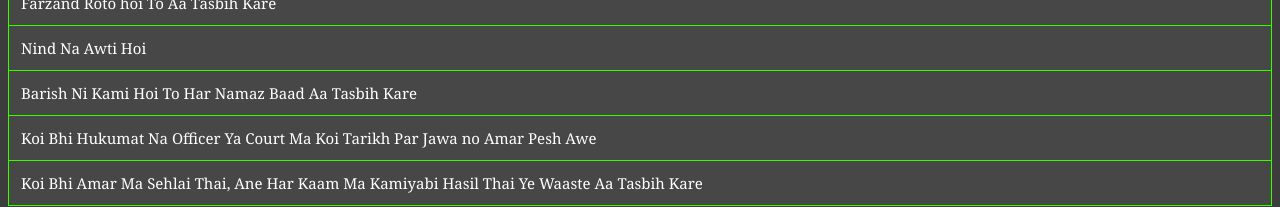
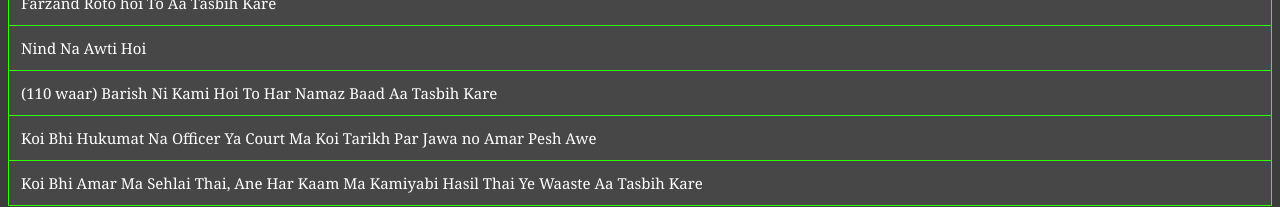
Before and after one commit to DawoodiBohraApp/tasbeeh, a plain HTML site: page index.html in a window 1280 px wide. Shown: the part 1466-1673 px from the top of the page. Drawn offline with Linux system fonts and the light colour scheme.

Commit message:
Update index.html

```diff
--- a/index.html
+++ b/index.html
@@ -164,7 +164,7 @@ h1{
 
       <li  style="color: white;"><a href="https://raw.githubusercontent.com/DawoodiBohraApp/tasbeeh/main/Screenshot_20211019-174441_Dawoodi%20Bohra%20App.jpg">Nind Na Awti Hoi</a></li>
 
-      <li  style="color: white;"><a href="https://raw.githubusercontent.com/DawoodiBohraApp/tasbeeh/main/WhatsApp%20Image%202022-08-17%20at%2010.20.12%20PM.jpeg">Barish Ni Kami Hoi To Har Namaz Baad Aa Tasbih Kare</a></li>
+      <li  style="color: white;"><a href="https://raw.githubusercontent.com/DawoodiBohraApp/tasbeeh/main/WhatsApp%20Image%202022-08-17%20at%2010.20.12%20PM.jpeg">(110 waar) Barish Ni Kami Hoi To Har Namaz Baad Aa Tasbih Kare</a></li>
 
       <li  style="color: white;"><a href="https://raw.githubusercontent.com/DawoodiBohraApp/tasbeeh/main/Screenshot_20211019-174519_Dawoodi%20Bohra%20App.jpg">Koi Bhi Hukumat Na Officer Ya Court Ma Koi Tarikh Par Jawa no Amar Pesh Awe</a></li>
 
```
